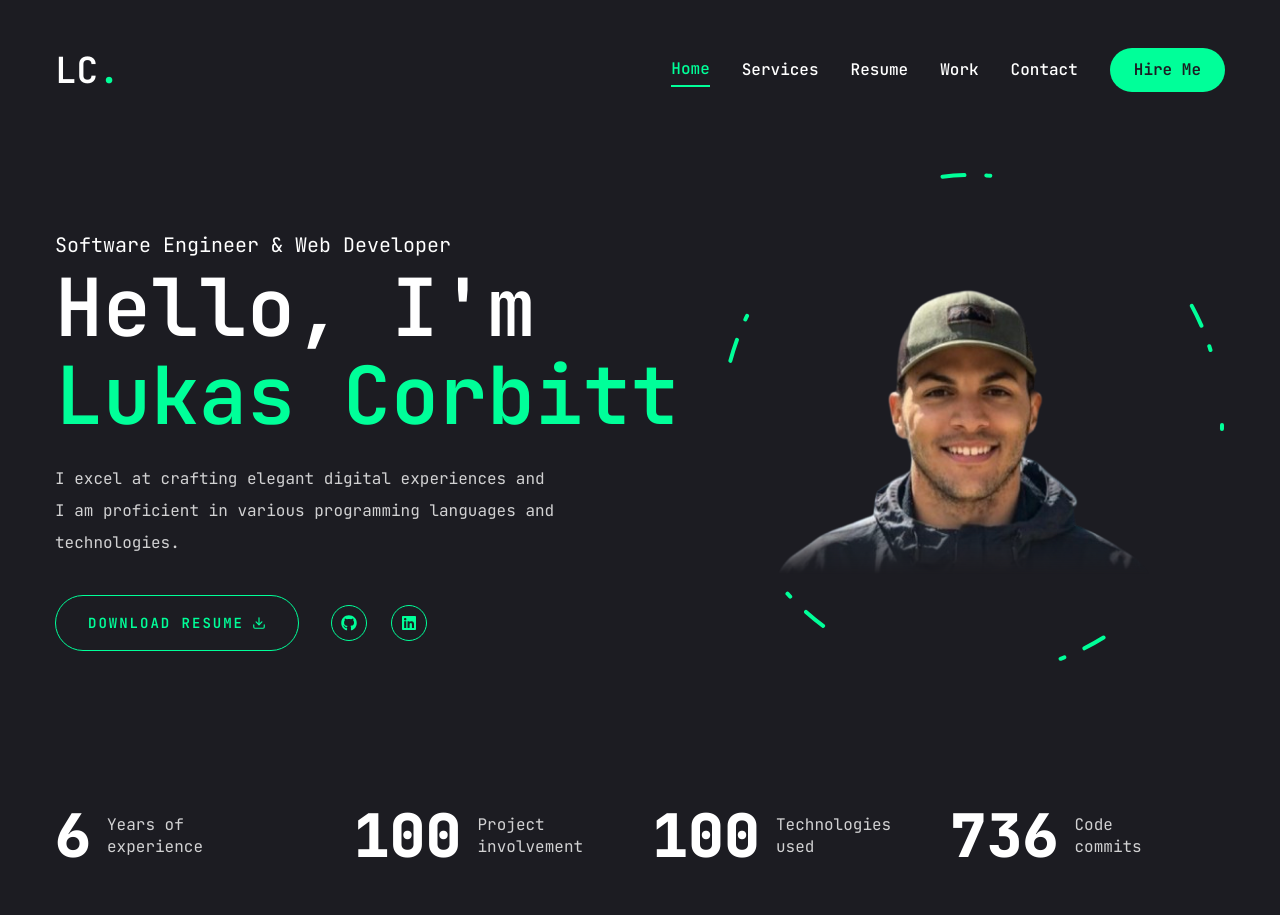
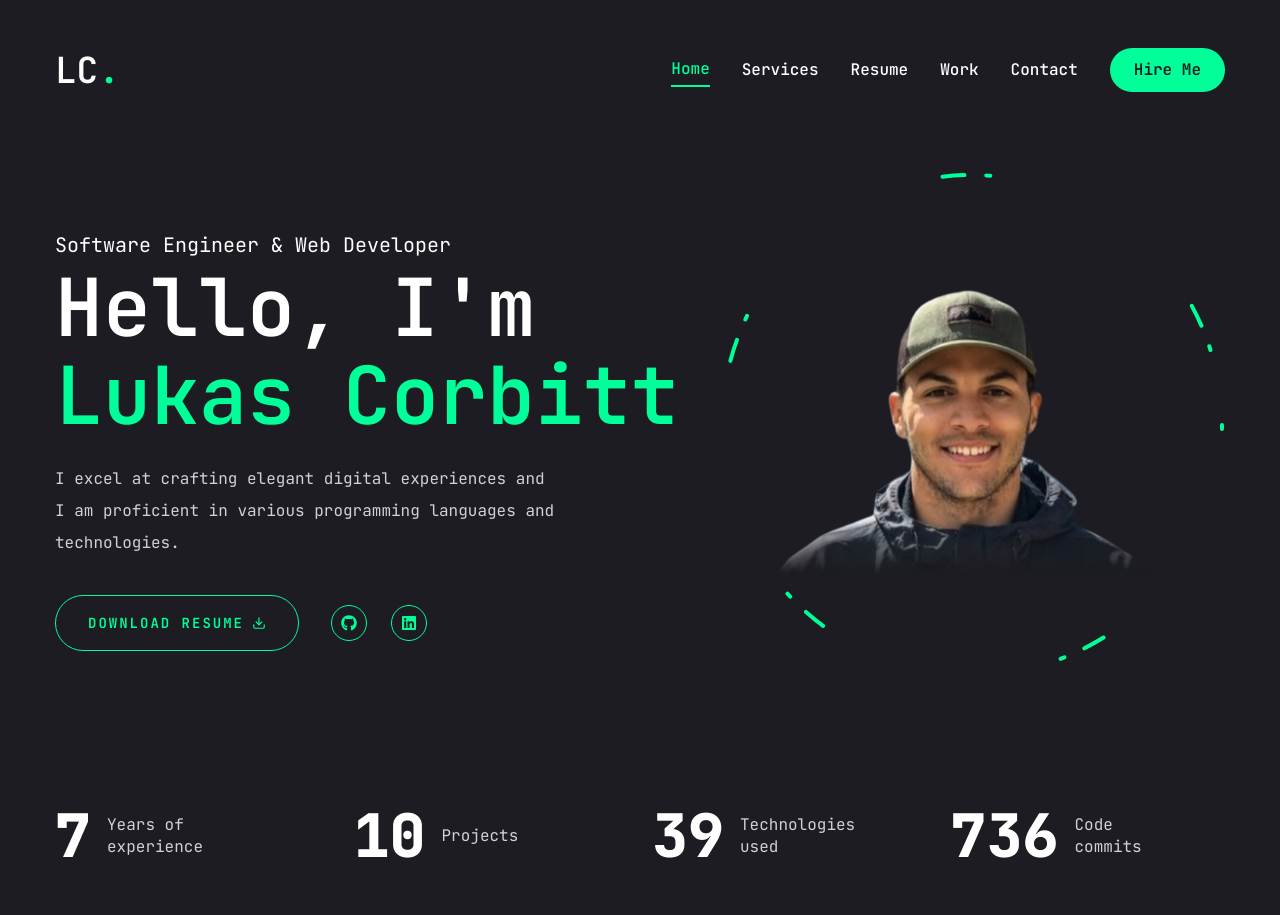
Before and after one commit to lcorbitt/my-portfolio, a Next.js app: page / in a window 1280 px wide. Shown: the top 915 px of the page. Built offline with nearby package versions, Linux system fonts and the light colour scheme.

Commit message:
Get resume download working

```diff
--- a/components/Hero.tsx
+++ b/components/Hero.tsx
@@ -1,9 +1,20 @@
+'use client'
+
 import { Button } from '@/components/ui/button'
 import { FiDownload } from 'react-icons/fi'
 import Socials from '@/components/ui/Socials'
 import Photo from '@/components/Photo'
 
 const Hero = () => {
+  const handleDownload = () => {
+    const link = document.createElement('a');
+    link.href = '/lukas_corbitt_resume.pdf';
+    link.download = 'lukas_corbitt_resume.pdf';
+    document.body.appendChild(link);
+    link.click();
+    document.body.removeChild(link);
+  };
+
   return (
     <div className="container mx-auto h-full">
       <div className="flex flex-col xl:flex-row items-center justify-between xl:pt-8 xl:pb-24">
@@ -19,7 +30,7 @@ const Hero = () => {
           </p>
 
           <div className="flex flex-col xl:flex-row items-center gap-8">
-            <Button variant="outline" size="lg" className="uppercase flex items-center gap-2">
+            <Button variant="outline" size="lg" className="uppercase flex items-center gap-2" onClick={handleDownload}>
               <span className="font-semibold">Download Resume</span>
               <FiDownload />
             </Button>
--- a/components/Stats.tsx
+++ b/components/Stats.tsx
@@ -5,15 +5,15 @@ import CountUp from "react-countup"
 const stats = [
   {
 
-    num: 6,
+    num: 7,
     text: "Years of experience"
   },
   {
-    num: 100,
-    text: "Project involvement"
+    num: 10,
+    text: "Projects"
   },
   {
-    num: 100,
+    num: 39,
     text: "Technologies used"
   },
   {
```
Also changed, not shown: 1 other file (tests, documents, lock files or other folders).
